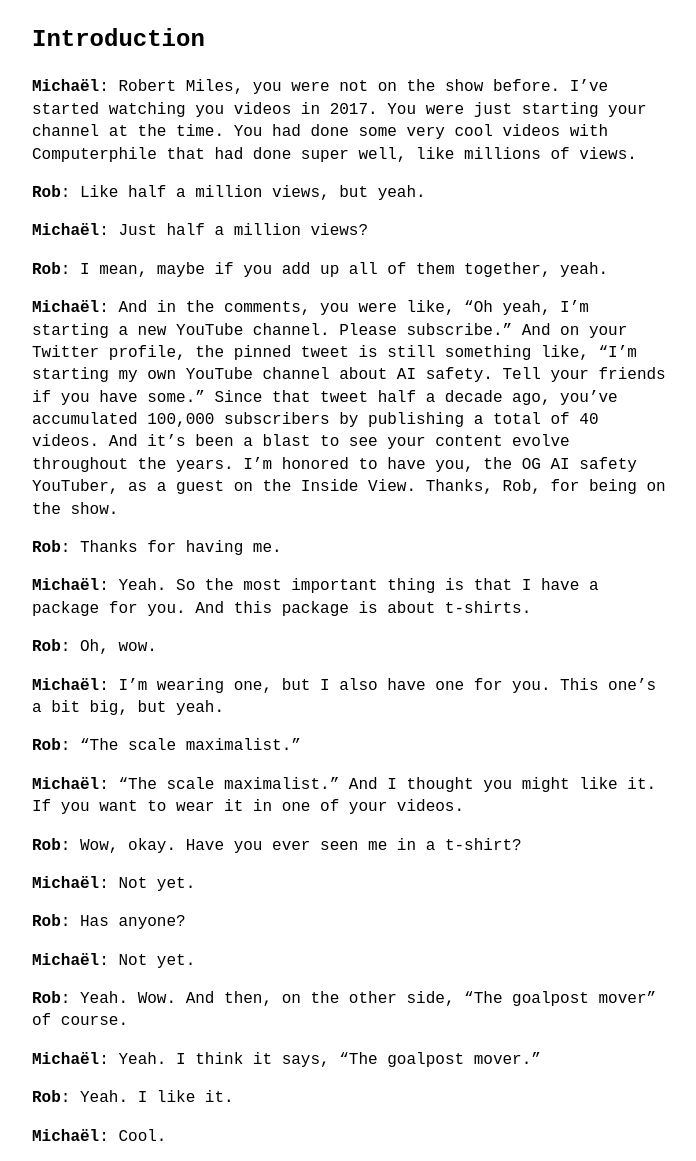
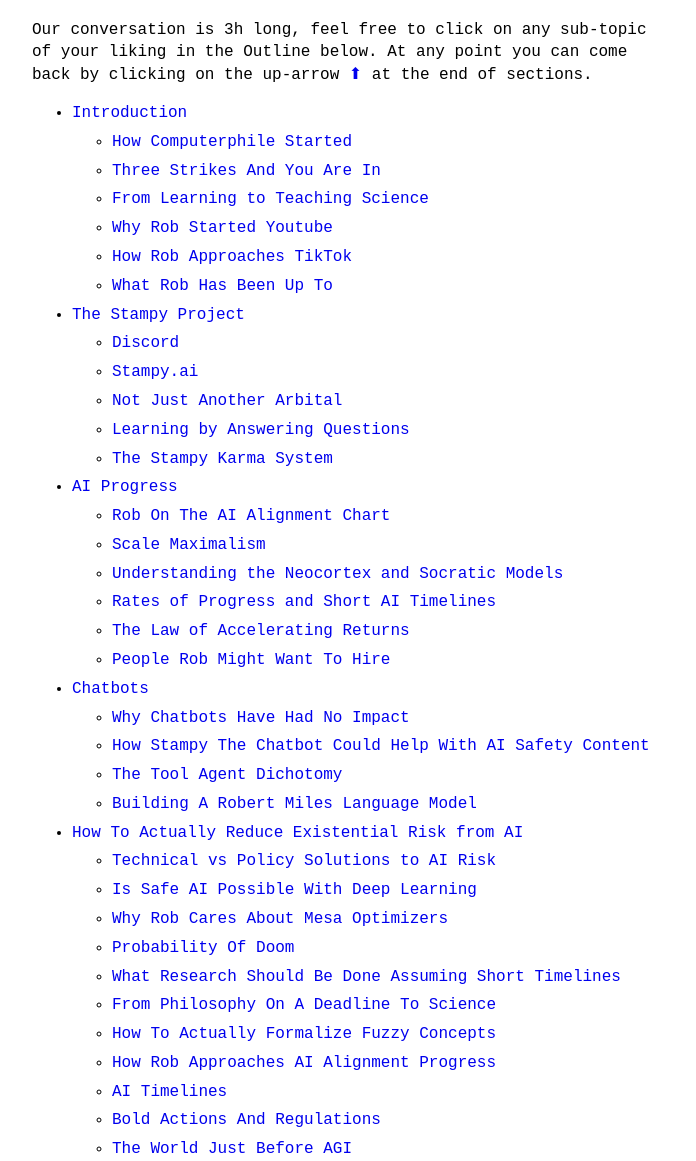
Before and after one commit to theinsideview/theinsideview.github.io, a Jekyll site: the page built from _posts/2022-08-17-rob.md, in a window 1280 px wide and 1400 px high, scrolled down 591 px, cut to the strip 239-1400 px from the top of the window. Shown: the whole strip, without its empty margins (288-984 px from the left). Built offline with Jekyll 4.4.1, drawn with Linux system fonts in a browser that asks for light colours; some of the changed text lies outside the part shown.

Commit message:
Update 2022-08-17-rob.md

```diff
--- a/_posts/2022-08-17-rob.md
+++ b/_posts/2022-08-17-rob.md
@@ -9,6 +9,48 @@
 
 {% include youtubePlayer.html id=page.youtubeId %}
 {% include spotifyPlayer.html id=page.spotifyId %}
+
+Our conversation is 3h long, feel free to click on any sub-topic of your liking in the Outline below. At any point you can come back by clicking on the up-arrow <a href="#outline">⬆</a> at the end of sections.
+
+* [Introduction](#introduction)
+    * [How Computerphile Started](#how-computerphile-started)
+    * [Three Strikes And You Are In](#three-strikes-and-you-are-in)
+    * [From Learning to Teaching Science](#from-learning-to-teaching-science)
+    * [Why Rob Started Youtube](#why-rob-started-youtube)
+    * [How Rob Approaches TikTok](#how-rob-approaches-tiktok)
+    * [What Rob Has Been Up To](#what-rob-has-been-up-to)
+* [The Stampy Project](#the-stampy-project)
+    * [Discord](#discord)
+    * [Stampy.ai](#stampy.ai)
+    * [Not Just Another Arbital](#not-just-another-arbital)
+    * [Learning by Answering Questions](#learning-by-answering-questions)
+    * [The Stampy Karma System](#the-stampy-karma-system)
+* [AI Progress](#ai-progress)
+    * [Rob On The AI Alignment Chart](#rob-on-the-ai-alignment-chart)
+    * [Scale Maximalism](#scale-maximalism)
+    * [Understanding the Neocortex and Socratic Models](#understanding-the-neocortex-and-socratic-models)
+    * [Rates of Progress and Short AI Timelines](#rates-of-progress-and-short-ai-timelines)
+    * [The Law of Accelerating Returns](#the-law-of-accelerating-returns)
+    * [People Rob Might Want To Hire](#people-rob-might-want-to-hire)
+* [Chatbots](#chatbots)
+    * [Why Chatbots Have Had No Impact](#why-chatbots-have-had-no-impact)
+    * [How Stampy The Chatbot Could Help With AI Safety Content](#how-stampy-the-chatbot-could-help-with-ai-safety-content)
+    * [The Tool Agent Dichotomy](#the-tool-agent-dichotomy)
+    * [Building A Robert Miles Language Model](#building-a-robert-miles-language-model)
+* [How To Actually Reduce Existential Risk from AI](#how-to-actually-reduce-existential-risk-from-ai)
+    * [Technical vs Policy Solutions to AI Risk](#technical-vs-policy-solutions-to-ai-risk)
+    * [Is Safe AI Possible With Deep Learning](#is-safe-ai-possible-with-deep-learning)
+    * [Why Rob Cares About Mesa Optimizers](#why-rob-cares-about-mesa-optimizers)
+    * [Probability Of Doom](#probability-of-doom)
+    * [What Research Should Be Done Assuming Short Timelines](#what-research-should-be-done-assuming-short-timelines)
+    * [From Philosophy On A Deadline To Science](#from-philosophy-on-a-deadline-to-science)
+    * [How To Actually Formalize Fuzzy Concepts](#how-to-actually-formalize-fuzzy-concepts)
+    * [How Rob Approaches AI Alignment Progress](#how-rob-approaches-ai-alignment-progress)
+    * [AI Timelines](#ai-timelines)
+    * [Bold Actions And Regulations](#bold-actions-and-regulations)
+    * [The World Just Before AGI](#the-world-just-before-agi)
+    * [Producing Even More High Quality AI Safety Content](#producing-even-more-high-quality-ai-safety-content)
+* [Conclusion](#conclusion)
 
 # Introduction
 
@@ -59,8 +101,9 @@
 **Michaël**: No worries.
 
 **Rob**: I'll put this down here.
+<a href="#outline">⬆</a>
 
-## The Beginnings of Computerphile
+## How Computerphile Started
 
 **Michaël**: So yeah, I've started watching your videos on Computerphile a few years back, and I think it made sense to just go through the origin story of your channel. So yeah, you were doing those videos about corrigbility, some are about the grand future of Artificial General Intelligence, and yeah. How did you get up to start your own channel? What brought you to this path?
 
@@ -77,6 +120,7 @@
 **Michaël**: And they're like, "Oh yeah, this is a problem."
 
 **Rob**: Yeah. Yeah. It's a problem. And yeah, it sounds kind of crazy, but the world is actually kind of crazy.
+<a href="#outline">⬆</a>
 
 ## Three Strikes And You Are In
 
@@ -113,6 +157,7 @@
 **Rob**: Well, a lot of them are secretly about AI. They're about... There's certain types of mistakes that people make when thinking about AI, which it turns out are mistakes that they make in a bunch of other places as well. And so, if you can correct that mistake more broadly, you improve the way that people think about AI as well, as a side effect, which, I mean, obviously was the intended main effect. But yeah, I think it helps in a bunch of areas.
 
 **Michaël**: And so, what did happen between the moments you read those things and, let's say, the moment you started your YouTube channel in 2017? Did you just read LessWrong from the side, or did you think about those things on your own?
+<a href="#outline">⬆</a>
 
 ## From Learning to Teaching Science
 
@@ -161,6 +206,7 @@
 **Michaël**: "By the way, read the sequences."
 
 **Rob**: Yeah, exactly.
+<a href="#outline">⬆</a>
 
 ## Why Rob Started Youtube
 
@@ -181,6 +227,7 @@
 **Rob**: Yeah. Whatever you think about Silicon Valley, it does encourage mind-changing... Actually updating based on new arguments or taking arguments seriously, being willing to pivot, as they say.
 
 **Michaël**: Yeah. I'm curious, so yeah. So what you said about having the best explanation, I think it's very important to distill the concepts, so that is like, you take less effort to go through a paper. You just need to watch the Robert Miles video about it, and then you get into it into only five minutes. And is there, did you think, any other media, except from YouTube, that would benefit from it? Do you think people should do TikTok or those kind of things?
+<a href="#outline">⬆</a>
 
 ## How Rob Approaches TikTok
 
@@ -237,6 +284,7 @@
 **Michaël**: Wait, so it goes like both horizontally and vertically? Because for TikTok, it's vertically, right?
 
 **Rob**: Yeah, yeah. So you shoot in wide screen, but you just try and keep everything that's actually important right in the middle of the frame so that you can just crop out the sides and make the video once.
+<a href="#outline">⬆</a>
 
 ## What Rob Has Been Up To
 
@@ -301,8 +349,10 @@
 **Rob**: Yeah. Basically, I timed them pretty strategically. So it's like, before I was going to a major conference, or a major whatever, a couple of weeks before would be when I would get the next booster, the second shot or whatever it was. Yeah.
 
 **Michaël**: I can see the small seven-years-old Robert Miles being very meta about things, like predicting the future.
+<a href="#outline">⬆</a>
 
 # The Stampy Project
+<a href="#outline">⬆</a>
 
 ## Discord
 
@@ -353,6 +403,7 @@
 **Michaël**: Can you create another bot?
 
 **Rob**: Yeah, that's what we're doing now. But also independently of that, we shifted focus, because the actual...
+<a href="#outline">⬆</a>
 
 ## Stampy.ai
 
@@ -381,6 +432,7 @@
 **Michaël**: I believe there's a other website, some domain like ui.stampy.ai, where you have maybe ten of them, maybe more organized and there is a better UI.
 
 **Rob**: Yeah. The core thing, and probably by the time we actually launch stampy.ai will be the UI, and the other thing will be wiki.stampy.ai or something like that. We're probably going to rearrange the domains. Because the back end is a wiki, we're using Semantic MediaWiki, so that we have a really nice interface for communal collaboration on those answers and processing them, tagging them, organizing them, all of that kind of work. And so having an answer to every question anyone might have about AI safety is pretty ambitious, but it's ambitious in the same way as Wikipedia is ambitious. We want to have a really in-depth, quality article about every topic that's noteworthy, is insane and yet they pulled it off. And I think we can do the same, because actually it's much smaller than that.
+<a href="#outline">⬆</a>
 
 ## Not Just Another Arbital
 
@@ -399,6 +451,7 @@
 **Michaël**: You should say, "Here's a link for you, and then it goes back to the same page."
 
 **Rob**: Yeah. No, I think people watch the video, and a question occurs to them, and they pause the video and write a question, and then presumably watch the rest of the video in which it's answered. But what I mean is, the skill floor for being able to usefully answer questions is pretty low. There's a thing...
+<a href="#outline">⬆</a>
 
 ## Learning by Answering Questions
 
@@ -425,6 +478,7 @@
 **Michaël**: That's the real Stampy University. You just try to answer questions in Discord, you try to get answers on the new webpage, try to give some stuff, and then it's by explaining that you learn the actual thing.
 
 **Rob**: Exactly. And also it's a collaborative thing. So just writing an answer, depending...
+<a href="#outline">⬆</a>
 
 ## The Stampy Karma System
 
@@ -479,8 +533,10 @@
 **Michaël**: You are here.
 
 **Rob**: There I am.
+<a href="#outline">⬆</a>
 
 # AI Progress
+<a href="#outline">⬆</a>
 
 ## Rob On The AI Alignment Chart
 
@@ -503,6 +559,7 @@
 **Michaël**: Right, exactly. Yeah. Something like this.
 
 **Rob**: Okay. No, I think I'm closer to Yudkowsky and Connor Leahy and stuff, as far as bad is concerned.
+<a href="#outline">⬆</a>
 
 ## Scale Maximalism
 
@@ -525,6 +582,7 @@
 **Michaël**: Maybe it's already here. Maybe it's in a NeurIPS paper, and some people read it. The Transformer paper was in 2017, and became really big with that GPT-3 paper. So maybe you should expect a delay between when the stuff is out and when people are actually reading it and using it all the time.
 
 **Rob**: Yeah, totally. That makes sense. And I don't know.
+<a href="#outline">⬆</a>
 
 ## Understanding the Neocortex and Socratic Models
 
@@ -545,6 +603,7 @@
 **Michaël**: Then you shouldn't talk about it on a public podcast.
 
 **Rob**: Yeah, probably. I'm not saying that the Socrates model is doing this specifically, but just broadly speaking, the idea of having separately trained or separately designed components cooperating together through some kind of shared workspace seems pretty powerful to me. The Socrates thing, I think, isn't differentiable, so I don't think you can train it end-to-end. I don't know. I shouldn't talk about this, because I haven't actually read the paper properly.
+<a href="#outline">⬆</a>
 
 ## Rates of Progress and Short AI Timelines
 
@@ -553,6 +612,7 @@
 **Michaël**: What we're going for now. This is the rate of progress now. How do you think about those things? Do you just go on Twitter and are impressed every time you see something new?
 
 **Rob**: Yeah, yeah. So we are progressing in line with my explicit models from years ago. And what's changed primarily is that my gut is catching up to where my explicit system two reasoning already was.
+<a href="#outline">⬆</a>
 
 ## The Law of Accelerating Returns
 
@@ -585,6 +645,7 @@
 **Michaël**: I have short timelines.
 
 **Rob**: Depends what counts as a video. Like if these shorts and things count, I think it's going to be a lot more than that, but yeah, I hope to have covered the basic concepts of AI alignment theory before the end of the world.
+<a href="#outline">⬆</a>
 
 ## People Rob Might Want To Hire
 
@@ -613,8 +674,10 @@
 **Rob**: Stampy is very sarcastic and unhelpful and no, this is like a thing. Oh man, I have all of these takes on chatbots. Can you talk about chatbots for a bit?
 
 **Michaël**: Let's go for it.
+<a href="#outline">⬆</a>
 
 # Chatbots
+<a href="#outline">⬆</a>
 
 ## Why Chatbots Have Had No Impact
 
@@ -665,6 +728,7 @@
 **Michaël**: You can still go in this world.
 
 **Rob**: Yeah, I don't know how much demand there's going to be in a like post AGI situation.
+<a href="#outline">⬆</a>
 
 ## How Stampy The Chatbot Could Help With AI Safety Content
 
@@ -683,6 +747,7 @@
 **Rob**: Oh yeah, right. So he started off literally just relaying the questions and answers, and maintaining the karma system. Then I added a bunch of these things just to make him more helpful in the process of looking things up in a group conversation. And that's the other thing that's really nice, right? If you and I are having a research group conversation, there's a really common trope where you're like, "I definitely read a paper about something." And then you go off and Google it and then you find the link and bring it back and paste it. Right? And just having a bot in the chat that you can be like, "Give us a link to that archive paper about blah." Right? "Give us the scaling laws paper." And the bot just posts it. And then the whole process is like all in line in the chat, and we both see it happen. It's just like a really nice workflow that I want to have more widely available, but anyway.
 
 **Michaël**: I feel like our society is slowly transitioning to those kind of things. Like I think with Slack, they started having those bots in those conversations where you could just like slash them.
+<a href="#outline">⬆</a>
 
 ## The Tool Agent Dichotomy
 
@@ -725,6 +790,7 @@
 **Michaël**: I think people get a lot of value from just using the GPT-3 API, even if they know that GPT-3 is full of shit sometimes. And yes, with the new davinci-002, instructGPT, it's less full of shit, right? So it gives meaningful answers. So I feel like if you put the Stampy online, people can use it with without knowing, "Oh, this is the ground truth. Oh no, I will post it on Twitter."
 
 **Rob**: Yeah, but don't... I mean, the more foolproof you make it, the universe will provide you a bigger fool.
+<a href="#outline">⬆</a>
 
 ## Building A Robert Miles Language Model
 
@@ -749,8 +815,10 @@
 **Rob**: Yeah.
 
 **Michaël**: -questions to impact here.
+<a href="#outline">⬆</a>
 
 # How To Actually Reduce Existential Risk from AI
+<a href="#outline">⬆</a>
 
 ## Technical vs Policy Solutions to AI Risk
 
@@ -793,6 +861,7 @@
 **Rob**: Yeah, and okay, interpretable is good. I'm excited about interpretability research. It seems an important component.
 
 **Michaël**: I don't mean this is a normative thing. I think that's a natural thing that people are trying to pass an e-regulation of, if you build deep learning systems and you deploy them on self-driving cars, then you need to make it interpretable. Yann LeCun was making jokes of the thing because he thinks it's impossible for deep learning to be fully interpretable.
+<a href="#outline">⬆</a>
 
 ## Is Safe AI Possible With Deep Learning
 
@@ -811,6 +880,7 @@
 **Rob**: The standard approach of deep learning doesn't allow us to find that program because, in deep learning, we optimize over the input-output behavior of the system, and we optimize every input-output behavior of the system in the training environment, in the training regime. That just is insufficient.
 
 **Rob**: Again, the space is very large. There's a lot of programs that perform very, very well and very safely and very aligned-ly in the training environment for whatever training environment you create. You don't know how those behave off distribution, and you can't deploy them without moving them off distribution.
+<a href="#outline">⬆</a>
 
 ## Why Rob Cares About Mesa Optimizers
 
@@ -899,6 +969,7 @@
 **Michaël**: Do you want to go into the stars?
 
 **Rob**: I honestly don't expect to live that long, but yes, if I could.
+<a href="#outline">⬆</a>
 
 ## Probability Of Doom
 
@@ -925,6 +996,7 @@
 **Rob**: Yeah. Yeah. I mean things have shifted a fair amount.
 
 **Michaël**: I remember another question was something about timelines.
+<a href="#outline">⬆</a>
 
 ## What Research Should Be Done Assuming Short Timelines
 
@@ -961,6 +1033,7 @@
 **Rob**: Yeah, people who ... yes, people who like a challenge in their technical work, and it actually doesn't get harder than this in current problems ... or, plausibly, there are harder problems, that nobody cares about, that aren't important. If you want a problem that cuts to the core of all of the most important questions in philosophy, all the most interesting questions in philosophy, questions about ethics, questions about identity, intelligence, consciousness, and values like axiology, the core questions of what are we even doing here? What are we trying to achieve? If we could do whatever we wanted, if we could have whatever outcomes we wanted, what outcomes do we even want? And then all of those questions about what does it mean to be a thinking thing in the world? What does it mean to want things?
 
 **Rob**: And then all of these technical challenges, right? How do we understand the most complex and confusing things that we've ever created in history? How do we understand the most complicated object known, on a deep enough level to replicate it? How do we do this so well, so comprehensively, that we avoid destroying ourselves, and how do we do this on a deadline? It's interesting.
+<a href="#outline">⬆</a>
 
 ## From Philosophy On A Deadline To Science
 
@@ -993,6 +1066,7 @@
 **Michaël**: How would you advise people to do more philosophy on AI? Should people just read LessWrong, should people watch your videos and become PhDs?
 
 **Rob**: I don't know. I don't know that I have specific advice about that. There's some fun research that's kind of formalizing these fuzzy concepts.
+<a href="#outline">⬆</a>
 
 ## How To Actually Formalize Fuzzy Concepts
 
@@ -1027,6 +1101,7 @@
 **Michaël**: What's Rob's approach to it?
 
 **Rob**: What's my approach? What? To the problem more broadly?
+<a href="#outline">⬆</a>
 
 ## How Rob Approaches AI Alignment Progress
 
@@ -1083,6 +1158,7 @@
 **Michaël**: Did you have that before you started doing YouTube? Did you have actual opinions that you concealed from other people?
 
 **Rob**: No, I didn't have a reason to hold back on giving takes before, because nobody cared who I was or what I had to say. So I was free to just chat shit about anything.
+<a href="#outline">⬆</a>
 
 ## AI Timelines
 
@@ -1195,6 +1271,7 @@
 **Michaël**: But it's on the first try.
 
 **Rob**: Even including on the first tryness. The first time we tried to put people on the moon, we put them on the moon and got them home. We can do hard things on the first try. But yeah, we don't have a lot of time. We don't have a lot of people working on it.
+<a href="#outline">⬆</a>
 
 ## Bold Actions And Regulations
 
@@ -1299,6 +1376,7 @@
 **Michaël**: But compared to the actual market cap of AI research, it's still excellent.
 
 **Rob**: Agreed. Agreed.
+<a href="#outline">⬆</a>
 
 ## The World Just Before AGI
 
@@ -1347,6 +1425,7 @@
 **Michaël**: We already in a crazy time, we can just ask people for their prompt for their generated texts and then put them into a logo generator, and-
 
 **Rob**: Yeah. But I don't want to understate, that is crazy. It's just so low on the scale of the potential craziness that is on the horizon.
+<a href="#outline">⬆</a>
 
 ## Producing Even More High Quality AI Safety Content
 
@@ -1411,6 +1490,7 @@
 **Rob**: I do it when he makes them. He's been on a hiatus recently, but he's starting up again.
 
 **Michaël**: Right, yeah, he's the bottleneck. Yeah, so subscribe. Here's the button. I don't know where.
+<a href="#outline">⬆</a>
 
 ## Conclusion
 
```
